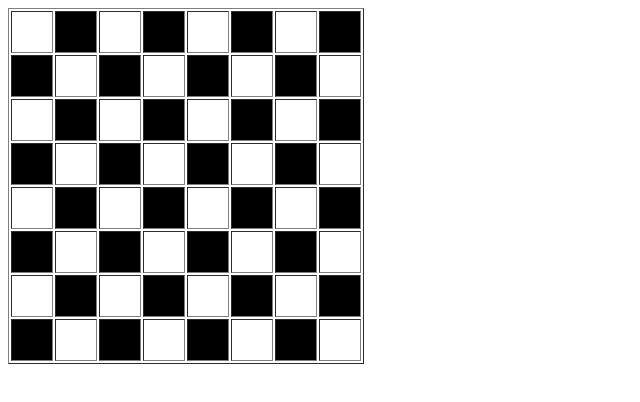
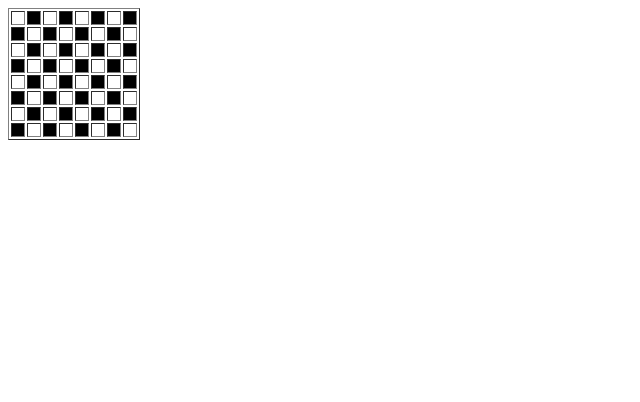
Before and after one commit to mdavindarinaldy/fgo24-css-chessboard, a website: page index.html in a window 1280 px wide. Shown: the whole page, without its empty margins (0-640 px from the left). Drawn offline with Linux system fonts and the light colour scheme.

Commit message:
chore: add tbody tag for better html structure

```diff
--- a/index.html
+++ b/index.html
@@ -6,87 +6,89 @@
     <title>HTML Chessboard</title>
 </head>
 <body>
-    <table border="1" cellpadding="20px" >
+    <table border="1">
+        <tbody>
             <tr>
-            <td></td>
-            <td bgcolor="black"></td>
-            <td></td>
-            <td bgcolor="black"></td>
-            <td></td>
-            <td bgcolor="black"></td>
-            <td></td>
-            <td bgcolor="black"></td>
+                <td bgcolor="white" width="10" height="10"></td>
+                <td bgcolor="black" width="10" height="10"></td>
+                <td bgcolor="white" width="10" height="10"></td>
+                <td bgcolor="black" width="10" height="10"></td>
+                <td bgcolor="white" width="10" height="10"></td>
+                <td bgcolor="black" width="10" height="10"></td>
+                <td bgcolor="white" width="10" height="10"></td>
+                <td bgcolor="black" width="10" height="10"></td>
             </tr>
             <tr>
-            <td bgcolor="black"></td>
-            <td></td>
-            <td bgcolor="black"></td>
-            <td></td>
-            <td bgcolor="black"></td>
-            <td></td>
-            <td bgcolor="black"></td>
-            <td></td>
+                <td bgcolor="black" width="10" height="10"></td>
+                <td bgcolor="white" width="10" height="10"></td>
+                <td bgcolor="black" width="10" height="10"></td>
+                <td bgcolor="white" width="10" height="10"></td>
+                <td bgcolor="black" width="10" height="10"></td>
+                <td bgcolor="white" width="10" height="10"></td>
+                <td bgcolor="black" width="10" height="10"></td>
+                <td bgcolor="white" width="10" height="10"></td>
             </tr>
             <tr>
-            <td></td>
-            <td bgcolor="black"></td>
-            <td></td>
-            <td bgcolor="black"></td>
-            <td></td>
-            <td bgcolor="black"></td>
-            <td></td>
-            <td bgcolor="black"></td>
+                <td bgcolor="white" width="10" height="10"></td>
+                <td bgcolor="black" width="10" height="10"></td>
+                <td bgcolor="white" width="10" height="10"></td>
+                <td bgcolor="black" width="10" height="10"></td>
+                <td bgcolor="white" width="10" height="10"></td>
+                <td bgcolor="black" width="10" height="10"></td>
+                <td bgcolor="white" width="10" height="10"></td>
+                <td bgcolor="black" width="10" height="10"></td>
             </tr>
             <tr>
-            <td bgcolor="black"></td>
-            <td></td>
-            <td bgcolor="black"></td>
-            <td></td>
-            <td bgcolor="black"></td>
-            <td></td>
-            <td bgcolor="black"></td>
-            <td></td>
+                <td bgcolor="black" width="10" height="10"></td>
+                <td bgcolor="white" width="10" height="10"></td>
+                <td bgcolor="black" width="10" height="10"></td>
+                <td bgcolor="white" width="10" height="10"></td>
+                <td bgcolor="black" width="10" height="10"></td>
+                <td bgcolor="white" width="10" height="10"></td>
+                <td bgcolor="black" width="10" height="10"></td>
+                <td bgcolor="white" width="10" height="10"></td>
             </tr>
             <tr>
-            <td></td>
-            <td bgcolor="black"></td>
-            <td></td>
-            <td bgcolor="black"></td>
-            <td></td>
-            <td bgcolor="black"></td>
-            <td></td>
-            <td bgcolor="black"></td>
+                <td bgcolor="white" width="10" height="10"></td>
+                <td bgcolor="black" width="10" height="10"></td>
+                <td bgcolor="white" width="10" height="10"></td>
+                <td bgcolor="black" width="10" height="10"></td>
+                <td bgcolor="white" width="10" height="10"></td>
+                <td bgcolor="black" width="10" height="10"></td>
+                <td bgcolor="white" width="10" height="10"></td>
+                <td bgcolor="black" width="10" height="10"></td>
             </tr>
             <tr>
-            <td bgcolor="black"></td>
-            <td></td>
-            <td bgcolor="black"></td>
-            <td></td>
-            <td bgcolor="black"></td>
-            <td></td>
-            <td bgcolor="black"></td>
-            <td></td>
+                <td bgcolor="black" width="10" height="10"></td>
+                <td bgcolor="white" width="10" height="10"></td>
+                <td bgcolor="black" width="10" height="10"></td>
+                <td bgcolor="white" width="10" height="10"></td>
+                <td bgcolor="black" width="10" height="10"></td>
+                <td bgcolor="white" width="10" height="10"></td>
+                <td bgcolor="black" width="10" height="10"></td>
+                <td bgcolor="white" width="10" height="10"></td>
             </tr>
             <tr>
-            <td></td>
-            <td bgcolor="black"></td>
-            <td></td>
-            <td bgcolor="black"></td>
-            <td></td>
-            <td bgcolor="black"></td>
-            <td></td>
-            <td bgcolor="black"></td>
+                <td bgcolor="white" width="10" height="10"></td>
+                <td bgcolor="black" width="10" height="10"></td>
+                <td bgcolor="white" width="10" height="10"></td>
+                <td bgcolor="black" width="10" height="10"></td>
+                <td bgcolor="white" width="10" height="10"></td>
+                <td bgcolor="black" width="10" height="10"></td>
+                <td bgcolor="white" width="10" height="10"></td>
+                <td bgcolor="black" width="10" height="10"></td>
             </tr>
             <tr>
-            <td bgcolor="black"></td>
-            <td></td>
-            <td bgcolor="black"></td>
-            <td></td>
-            <td bgcolor="black"></td>
-            <td></td>
-            <td bgcolor="black"></td>
-            <td></td>
+                <td bgcolor="black" width="10" height="10"></td>
+                <td bgcolor="white" width="10" height="10"></td>
+                <td bgcolor="black" width="10" height="10"></td>
+                <td bgcolor="white" width="10" height="10"></td>
+                <td bgcolor="black" width="10" height="10"></td>
+                <td bgcolor="white" width="10" height="10"></td>
+                <td bgcolor="black" width="10" height="10"></td>
+                <td bgcolor="white" width="10" height="10"></td>
             </tr>
+        </tbody>
     </table>
 </body>
 </html>
```
Lines whose indentation alone changed are shown as unchanged.
